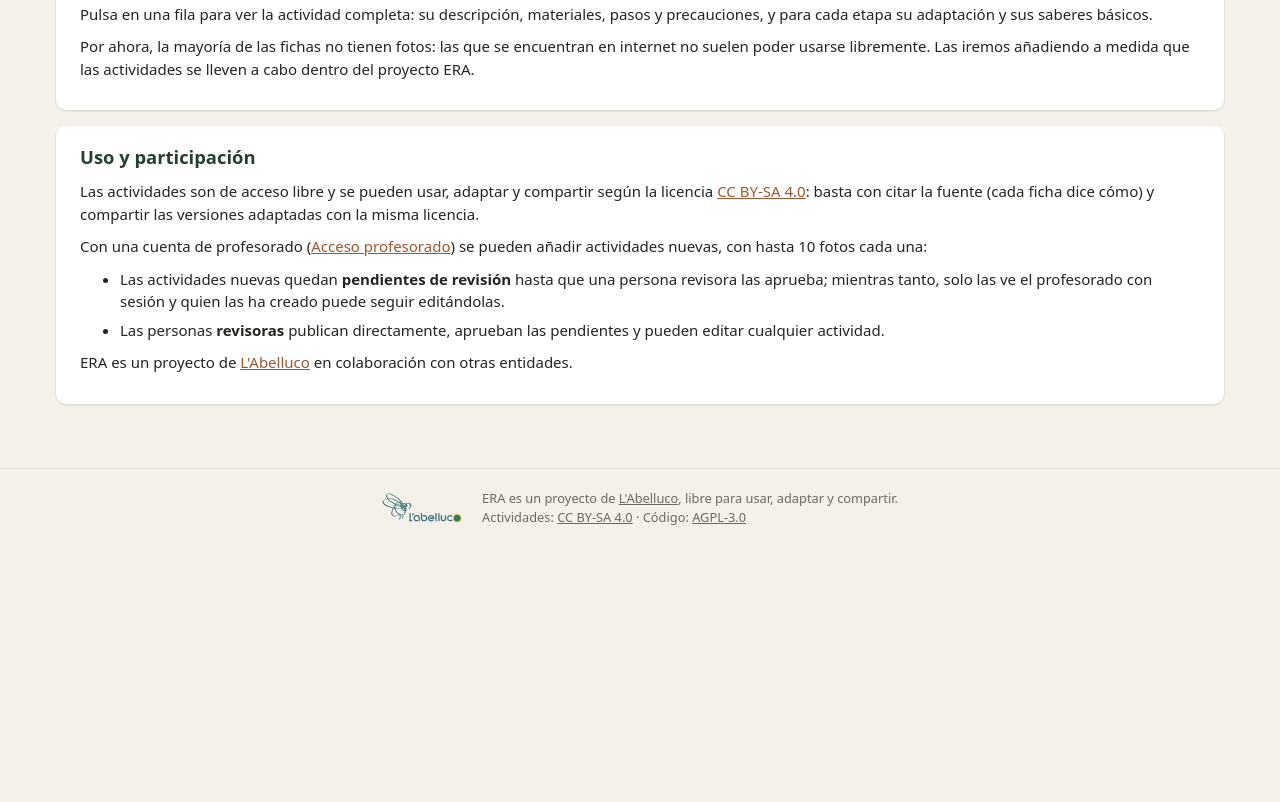
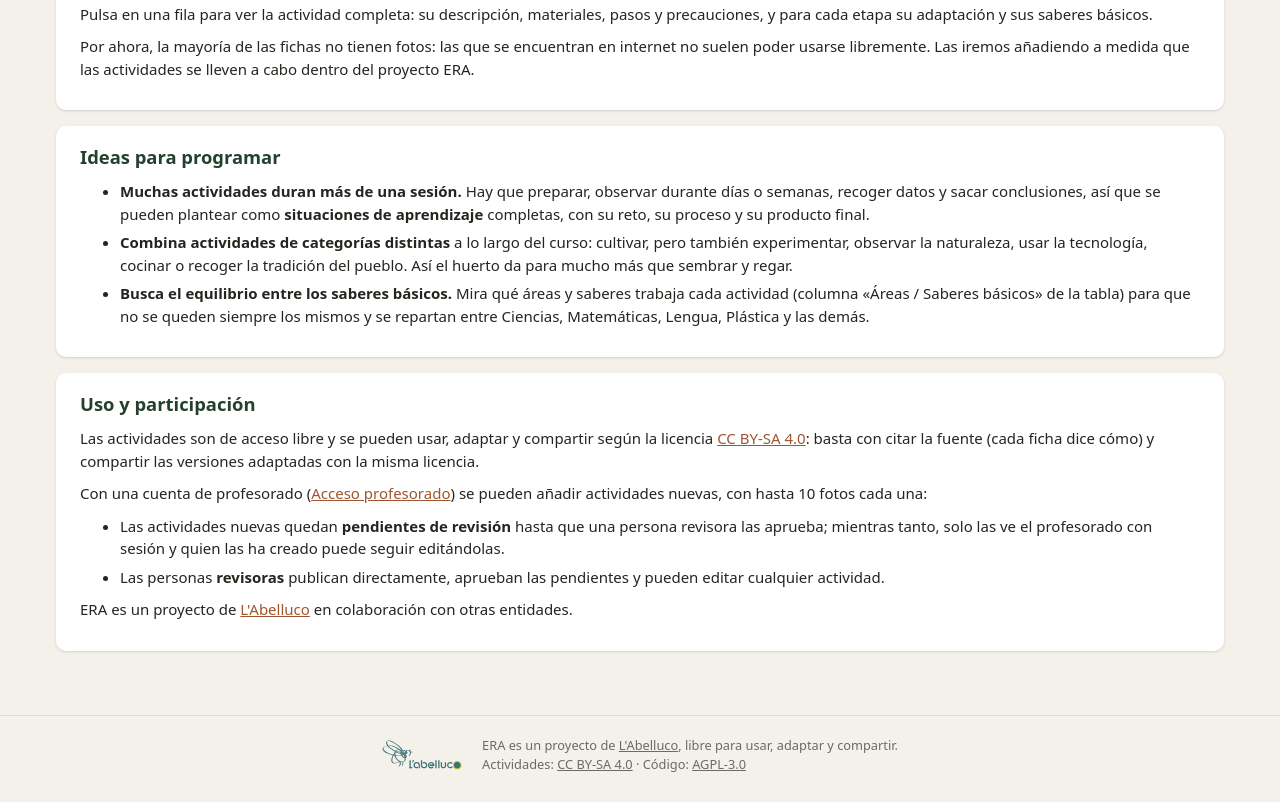
Before and after one commit to labelluco/hortescolar, a plain HTML site: page index.html in a window 1280 px wide. Shown: the part 965-1767 px from the top of the page. Before the commit the page ends 1520 px from the top, so only its background shows below. Drawn offline with Linux system fonts and the light colour scheme.

Commit message:
Inicio: ideas para programar (situaciones de aprendizaje, variedad de categorías y equilibrio de saberes)
Co-Authored-By: Claude Opus 5.5 <noreply@anthropic.com>

```diff
--- a/index.html
+++ b/index.html
@@ -47,6 +47,15 @@
     </section>
 
     <section class="tarjeta seccion ayuda">
+      <h2>Ideas para programar</h2>
+      <ul>
+        <li><strong>Muchas actividades duran más de una sesión.</strong> Hay que preparar, observar durante días o semanas, recoger datos y sacar conclusiones, así que se pueden plantear como <strong>situaciones de aprendizaje</strong> completas, con su reto, su proceso y su producto final.</li>
+        <li><strong>Combina actividades de categorías distintas</strong> a lo largo del curso: cultivar, pero también experimentar, observar la naturaleza, usar la tecnología, cocinar o recoger la tradición del pueblo. Así el huerto da para mucho más que sembrar y regar.</li>
+        <li><strong>Busca el equilibrio entre los saberes básicos.</strong> Mira qué áreas y saberes trabaja cada actividad (columna «Áreas / Saberes básicos» de la tabla) para que no se queden siempre los mismos y se repartan entre Ciencias, Matemáticas, Lengua, Plástica y las demás.</li>
+      </ul>
+    </section>
+
+    <section class="tarjeta seccion ayuda">
       <h2>Uso y participación</h2>
       <p>Las actividades son de acceso libre y se pueden usar, adaptar y compartir según la licencia <a href="https://creativecommons.org/licenses/by-sa/4.0/deed.es" rel="license">CC BY-SA 4.0</a>: basta con citar la fuente (cada ficha dice cómo) y compartir las versiones adaptadas con la misma licencia.</p>
       <p>Con una cuenta de profesorado (<a href="acceso.html">Acceso profesorado</a>) se pueden añadir actividades nuevas, con hasta 10 fotos cada una:</p>
```
